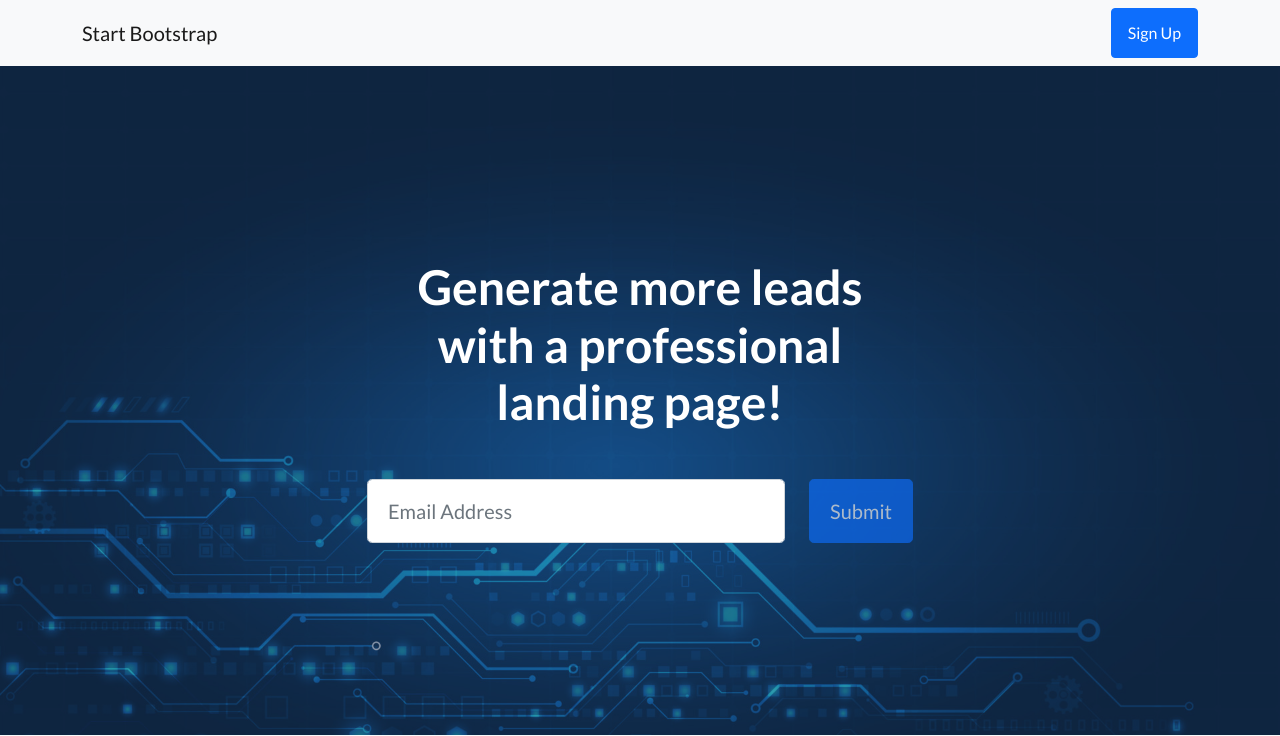
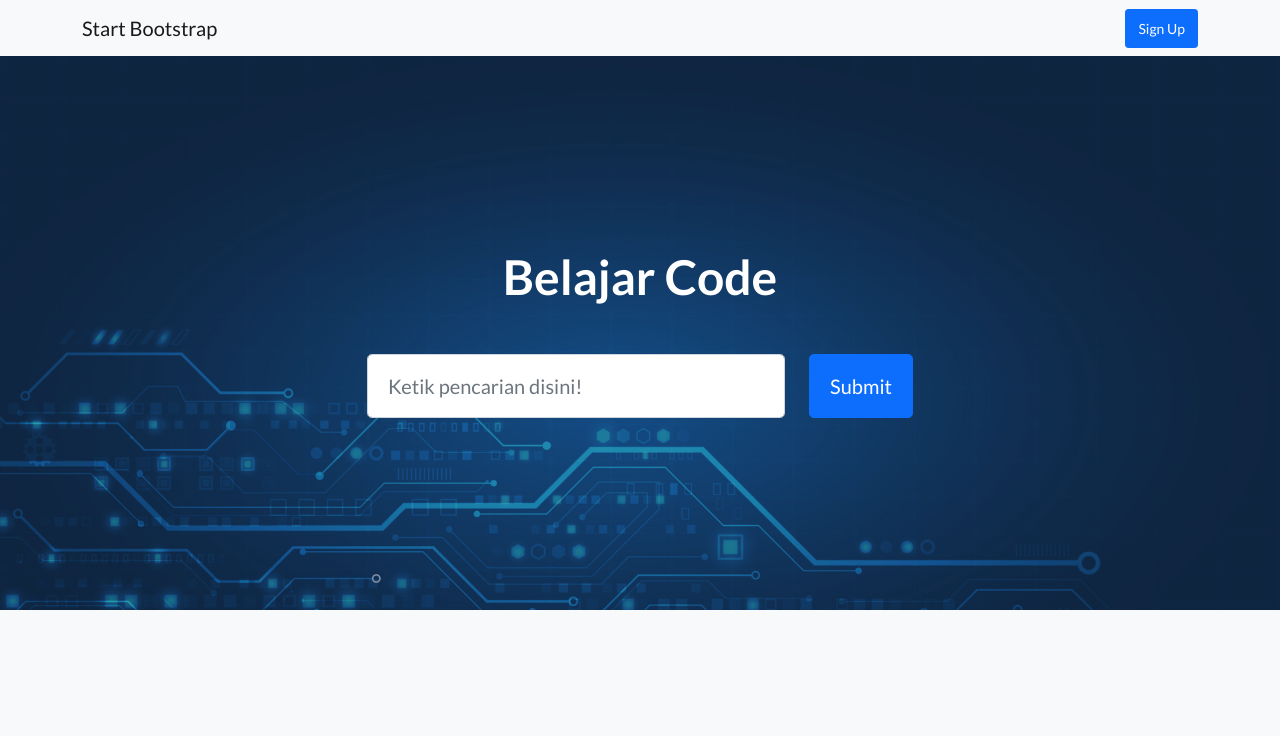
Before and after one commit to kurisu55/e-learning, a PHP site: page / in a window 1280 px wide. Shown: the top 736 px of the page. Run offline with PHP 8.4, Linux system fonts and the light colour scheme; some libraries are stand-ins or nearby versions.

Commit message:
Perbaikan kecil

```diff
--- a/authentication/login/user/index.php
+++ b/authentication/login/user/index.php
@@ -13,7 +13,7 @@
 </head>
 
 <body class="bg-primary">
-    <div class="text-center">
+    <div class="container text-center">
         <div class="row justify-content-md-center">
             <div class="col align-self-start">
                 <div class="col col-md">
@@ -24,7 +24,7 @@
                 <div id="layoutAuthentication">
                     <div id="layoutAuthentication_content">
                         <main>
-                            <div class="">
+                            <div class="container">
                                 <div class="col col-md">
                                     <div class="card shadow-lg border-0 rounded-lg mt-5">
                                         <div class="card-header">
--- a/index.php
+++ b/index.php
@@ -22,7 +22,7 @@
     <nav class="navbar navbar-light bg-light static-top">
         <div class="container">
             <a class="navbar-brand" href="#!">Start Bootstrap</a>
-            <a class="btn btn-primary" href="#signup">Sign Up</a>
+            <a class="btn btn-primary btn-sm" href="#signup">Sign Up</a>
         </div>
     </nav>
     <!-- Masthead-->
@@ -32,7 +32,7 @@
                 <div class="col-lg-6">
                     <div class="text-center text-white">
                         <!-- Page heading-->
-                        <h1 class="mb-5">Generate more leads with a professional landing page!</h1>
+                        <h1 class="mb-5">Belajar Code</h1>
                         <!-- Signup form-->
                         <!-- * * * * * * * * * * * * * * *-->
                         <!-- * * SB Forms Contact Form * *-->
@@ -45,11 +45,9 @@
                             <!-- Email address input-->
                             <div class="row">
                                 <div class="col">
-                                    <input class="form-control form-control-lg" id="emailAddress" type="email" placeholder="Email Address" data-sb-validations="required,email" />
-                                    <div class="invalid-feedback text-white" data-sb-feedback="emailAddress:required">Email Address is required.</div>
-                                    <div class="invalid-feedback text-white" data-sb-feedback="emailAddress:email">Email Address Email is not valid.</div>
+                                    <input class="form-control form-control-lg" id="" type="search" placeholder="Ketik pencarian disini!" />
                                 </div>
-                                <div class="col-auto"><button class="btn btn-primary btn-lg disabled" id="submitButton" type="submit">Submit</button></div>
+                                <div class="col-auto"><button class="btn btn-primary btn-lg" type="submit">Submit</button></div>
                             </div>
                             <!-- Submit success message-->
                             <!---->
```
